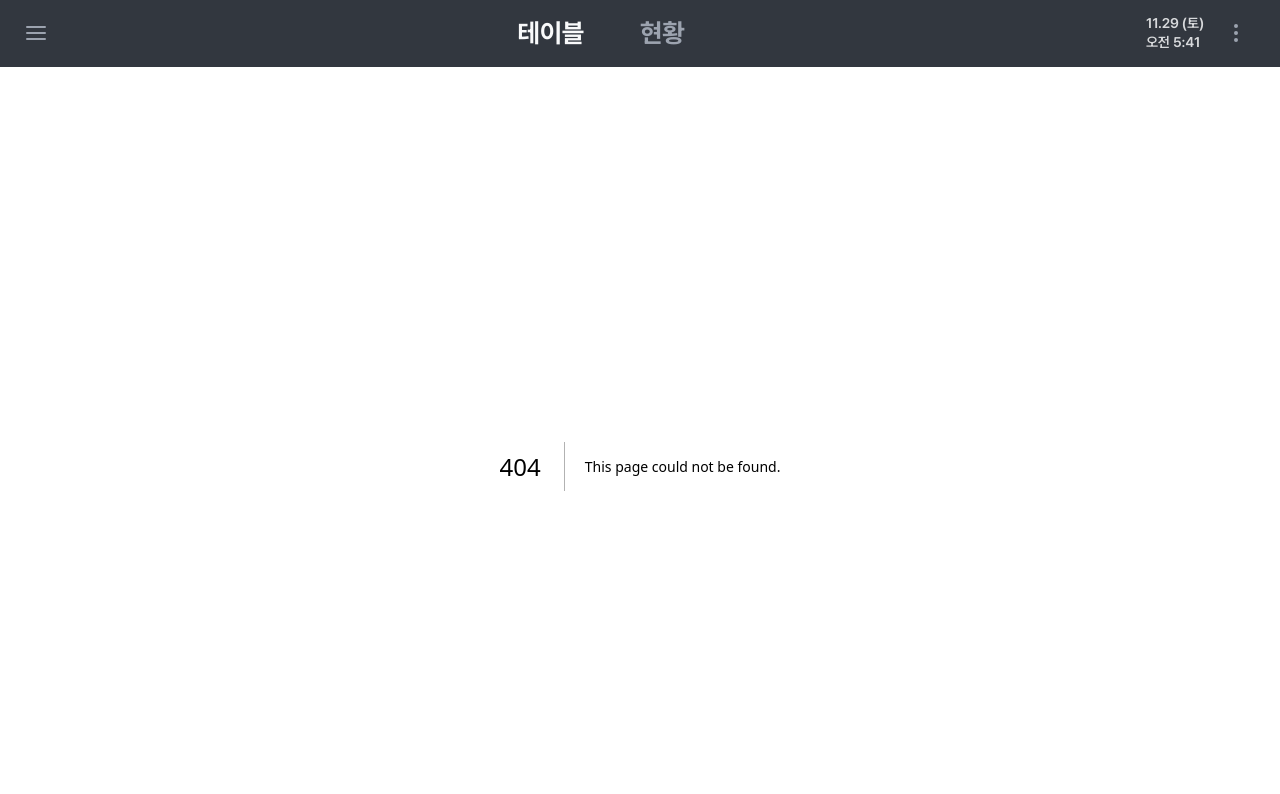
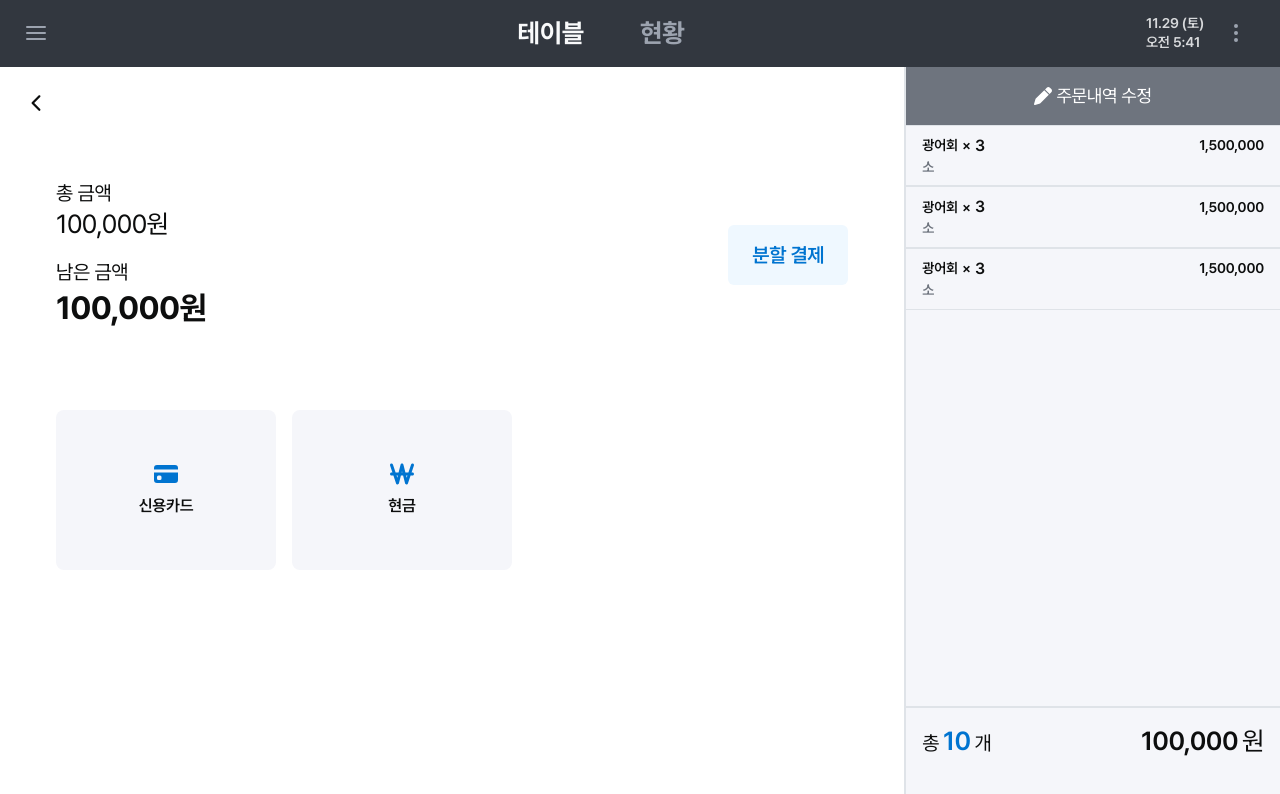
Before and after one commit to jjanggu1/Inventory, a Next.js app: page /payment/1 in a window 1280 px wide. Before the commit this address had no page. Shown: the top 794 px of the page. Built offline with nearby package versions, Linux system fonts and the light colour scheme.

Commit message:
feat: 결제 페이지 퍼블리싱 완료

```diff
--- /dev/null
+++ b/app/payment/[id]/page.tsx
@@ -0,0 +1,105 @@
+"use client";
+
+import { FaPen, FaWonSign } from "react-icons/fa6";
+import { IoIosArrowBack } from "react-icons/io";
+import { BsFillCreditCardFill } from "react-icons/bs";
+
+export default function PaymentPage() {
+  return (
+    <div className="lg:flex h-[calc(100dvh-56px)] md:h-[calc(100dvh-67px)] top-[-56px] md:top-[-67px]">
+      <section className="flex-[7] px-6 pb-6 bg-background-default border-r-2 border-line-400">
+        <header className="flex items-center gap-8 py-6">
+          <button className="p-4 cursor-pointer">
+            <IoIosArrowBack size={24} />
+          </button>
+        </header>
+        <div className="p-10">
+          <div className="flex items-center justify-between mb-20">
+            <div className="flex flex-col text-title-3 text-label-900 gap-6">
+              <div className="gap-2">
+                <h1>총 금액</h1>
+                <span className="text-title-2">100,000원</span>
+              </div>
+              <div className="gap-2">
+                <h1>남은 금액</h1>
+                <span className="text-title-1 font-bold">100,000원</span>
+              </div>
+            </div>
+            <div>
+              <button className="text-title-3 text-secondary-600 font-semibold px-8 py-6 rounded-sm bg-secondary-50 cursor-pointer">
+                분할 결제
+              </button>
+            </div>
+          </div>
+          <div className="flex items-center gap-6 flex-wrap text-body-1 text-label-900 font-semibold">
+            <div className="flex flex-col items-center justify-center gap-4 w-[220px] h-[160px] rounded-md bg-background-alternative cursor-pointer">
+              <BsFillCreditCardFill size={24} className="text-secondary-600" />
+              <p>신용카드</p>
+            </div>
+            <div className="flex flex-col items-center justify-center gap-4 w-[220px] h-[160px] rounded-md bg-background-alternative cursor-pointer">
+              <FaWonSign size={24} className="text-secondary-600" />
+              <p>현금</p>
+            </div>
+          </div>
+        </div>
+      </section>
+      <section className="flex-[3] bg-background-alternative ">
+        <header className="flex items-center justify-center p-6 text-title-4 text-white bg-label-700 cursor-pointer">
+          <span>
+            <FaPen />
+          </span>
+          <span className="ml-2">주문내역 수정</span>
+        </header>
+        <div className="flex flex-col h-[calc(100dvh-150px)]">
+          <ul className="overflow-y-auto">
+            <li className="px-6 py-4 border-b-1 border-t-1 border-line-400 text-body-3 text-label-900 font-semibold">
+              <div className="flex items-center justify-between">
+                <div className="flex items-center gap-2">
+                  <h1 className="">광어회</h1>
+                  <p>×</p>
+                  <p className="text-body-1">3</p>
+                </div>
+                <span>1,500,000</span>
+              </div>
+              <p className="text-label-700">소</p>
+            </li>
+            <li className="px-6 py-4 border-b-1 border-t-1 border-line-400 text-body-3 text-label-900 font-semibold">
+              <div className="flex items-center justify-between">
+                <div className="flex items-center gap-2">
+                  <h1 className="">광어회</h1>
+                  <p>×</p>
+                  <p className="text-body-1">3</p>
+                </div>
+                <span>1,500,000</span>
+              </div>
+              <p className="text-label-700">소</p>
+            </li>
+            <li className="px-6 py-4 border-b-1 border-t-1 border-line-400 text-body-3 text-label-900 font-semibold">
+              <div className="flex items-center justify-between">
+                <div className="flex items-center gap-2">
+                  <h1 className="">광어회</h1>
+                  <p>×</p>
+                  <p className="text-body-1">3</p>
+                </div>
+                <span>1,500,000</span>
+              </div>
+              <p className="text-label-700">소</p>
+            </li>
+          </ul>
+          <div className="mt-auto flex items-center justify-between p-6 border-t-2 border-line-400 w-full text-title-2 text-label-900">
+            <p className="text-title-3">
+              총
+              <span className="ml-2 mr-2 text-title-2 text-secondary-600 font-semibold">
+                10
+              </span>
+              개
+            </p>
+            <p>
+              <span className="mr-2 font-semibold">100,000</span>원
+            </p>
+          </div>
+        </div>
+      </section>
+    </div>
+  );
+}
```
